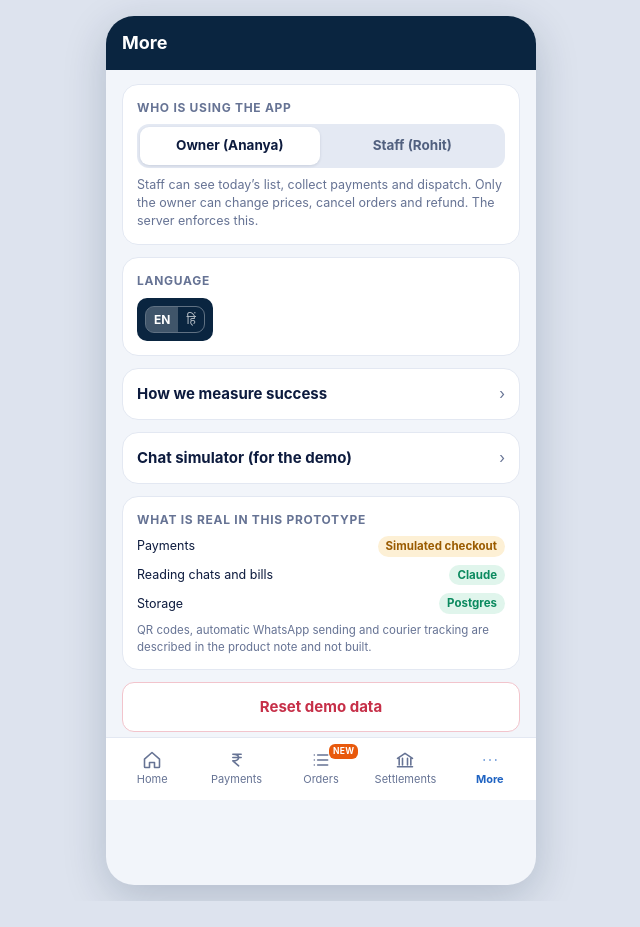
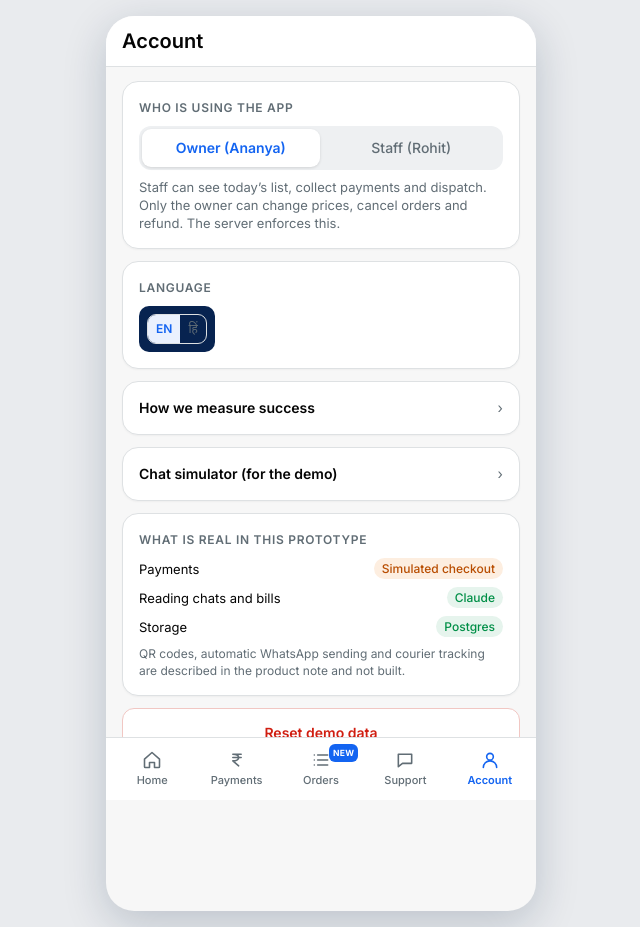
Before and after one commit to Rishka1820/Razorpay, a Next.js app: page /more in a window 1280 px wide. Shown: the whole page, without its empty margins (319-959 px from the left). Before the commit the page ends 901 px from the top, so only its background shows below. Built offline with nearby package versions, Linux system fonts and the light colour scheme; no server answers.

Commit message:
Restyle to a Razorpay-inspired look
White header, Inter, blue actions, bordered cards, navy amount summary,
bottom nav Home/Payments/Orders/Support/Account.

Co-Authored-By: Claude Sonnet 5.5 <noreply@anthropic.com>
Claude-Session: https://claude.ai/code/session_01GrNvj3K9LGR2spxvyYBbBh

```diff
--- a/app/c/[id]/page.js
+++ b/app/c/[id]/page.js
@@ -55,7 +55,7 @@ export default function CustomerPage({ params }) {
         <LangSwitch />
       </header>
       <main className="main" style={{ paddingBottom: 30 }}>
-        <div className="card col">
+        <div className="card col summary">
           {o.photo && <div className="photo"><img src={o.photo} alt="Your finished piece" /></div>}
           <div className="bold" style={{ fontSize: 17 }}>{o.item}</div>
           <div className="row between">
--- a/app/globals.css
+++ b/app/globals.css
@@ -1,27 +1,27 @@
 :root {
-  --navy: #0a2540;
-  --navy-2: #12335a;
-  --blue: #2f80ed;
-  --blue-d: #1f63c2;
-  --bg: #f2f5fa;
+  --navy: #072350;
+  --navy-2: #0d3278;
+  --blue: #1364f1;
+  --blue-d: #0e54cd;
+  --bg: #f7f7f7;
   --card: #ffffff;
-  --ink: #0d1b3e;
-  --muted: #667394;
-  --line: #e3e8f2;
-  --ok: #0b8a5f;
-  --ok-bg: #e0f5ec;
-  --warn: #9a5b00;
-  --warn-bg: #fdf0d5;
-  --bad: #c62f48;
-  --bad-bg: #fde6ea;
-  --info-bg: #e4eefe;
+  --ink: #050505;
+  --muted: #616d75;
+  --line: #dee1e3;
+  --ok: #008f47;
+  --ok-bg: #e6f4ed;
+  --warn: #b84d00;
+  --warn-bg: #fdeee0;
+  --bad: #d01e11;
+  --bad-bg: #fbe8e6;
+  --info-bg: #eaf1fe;
 }
 * { box-sizing: border-box; }
 html, body {
   margin: 0;
-  background: #dde3ee;
+  background: #e9ebee;
   color: var(--ink);
-  font: 15px/1.45 -apple-system, BlinkMacSystemFont, 'Segoe UI', Roboto, 'Noto Sans', 'Noto Sans Devanagari', sans-serif;
+  font: 400 14px/20px 'Inter Variable', Inter, -apple-system, 'Segoe UI', Roboto, 'Noto Sans', 'Noto Sans Devanagari', sans-serif;
   -webkit-tap-highlight-color: transparent;
 }
 a { color: inherit; text-decoration: none; }
@@ -42,89 +42,97 @@ h1, h2, h3, p { margin: 0; }
 }
 
 /* header + nav */
-.top { background: var(--navy); color: #fff; padding: 14px 16px 14px; display: flex; align-items: center; gap: 10px; position: sticky; top: 0; z-index: 20; }
-.top h1 { font-size: 18px; font-weight: 650; flex: 1; min-width: 0; overflow: hidden; text-overflow: ellipsis; white-space: nowrap; }
-.top .sub { font-size: 12px; opacity: 0.7; }
+.top { background: #fff; color: var(--ink); border-bottom: 1px solid var(--line); padding: 12px 16px; display: flex; align-items: center; gap: 10px; position: sticky; top: 0; z-index: 20; }
+.top h1 { font-size: 20px; line-height: 26px; font-weight: 600; flex: 1; min-width: 0; overflow: hidden; text-overflow: ellipsis; white-space: nowrap; }
+.top .sub { font-size: 12px; line-height: 17px; color: var(--muted); }
 .iconbtn { background: transparent; border: 0; color: inherit; padding: 6px; border-radius: 10px; display: grid; place-items: center; cursor: pointer; }
-.iconbtn:active { background: rgba(255, 255, 255, 0.12); }
+.iconbtn:active { background: #eef0f2; }
 .main { flex: 1; padding: 14px 16px 90px; display: flex; flex-direction: column; gap: 12px; }
 .nav { position: sticky; bottom: 0; z-index: 20; background: #fff; border-top: 1px solid var(--line); display: grid; grid-template-columns: repeat(5, 1fr); padding: 6px 4px calc(6px + env(safe-area-inset-bottom, 0px)); }
-.nav button, .nav a { background: none; border: 0; display: flex; flex-direction: column; align-items: center; gap: 2px; font-size: 11px; color: var(--muted); padding: 6px 0; position: relative; cursor: pointer; }
-.nav .on { color: var(--blue-d); font-weight: 650; }
-.nav .new { position: absolute; top: 0; left: calc(50% + 8px); background: #e8590c; color: #fff; font-size: 8.5px; font-weight: 700; padding: 1px 4px; border-radius: 6px; letter-spacing: 0.04em; }
+.nav button, .nav a { background: none; border: 0; display: flex; flex-direction: column; align-items: center; gap: 2px; font-size: 11px; line-height: 16px; font-weight: 500; color: var(--muted); padding: 6px 0; position: relative; cursor: pointer; }
+.nav .on { color: var(--blue); font-weight: 600; }
+.nav .new { position: absolute; top: 0; left: calc(50% + 8px); background: var(--blue); color: #fff; font-size: 8.5px; font-weight: 700; padding: 1px 4px; border-radius: 6px; letter-spacing: 0.04em; }
 
 /* cards */
-.card { background: var(--card); border: 1px solid var(--line); border-radius: 16px; padding: 14px; }
+.card { background: var(--card); border: 1px solid var(--line); border-radius: 16px; padding: 16px; box-shadow: 0 1px 2px rgba(5, 5, 5, 0.04); }
 .card.flat { border: 0; background: transparent; padding: 0; }
-.hero { background: linear-gradient(135deg, var(--navy), var(--navy-2)); color: #fff; border: 0; }
+.hero, .summary { background: linear-gradient(135deg, var(--navy), var(--navy-2)); color: #fff; border: 0; }
+.summary .muted, .summary .tiny.muted, .summary .small.muted, .summary .steplabels { color: rgba(255, 255, 255, 0.72); }
+.summary .big { color: #fff; }
+.summary [style*="var(--ok)"] { color: #5fe0a0 !important; }
+.summary .steps .seg1 { background: rgba(255, 255, 255, 0.2); }
+.summary .steps .seg1.paid { background: #3ed485; }
+.summary .steps .seg1.part::after { background: #3ed485; }
+.summary .steps .seg1.due { background: repeating-linear-gradient(45deg, #6f9df7, #6f9df7 6px, #9bbcfa 6px, #9bbcfa 12px); }
+.summary .note, .summary .pill { color: inherit; }
 .row { display: flex; align-items: center; gap: 10px; }
 .between { justify-content: space-between; }
 .col { display: flex; flex-direction: column; gap: 8px; }
 .grow { flex: 1; min-width: 0; }
 .muted { color: var(--muted); }
-.small { font-size: 12.5px; }
-.tiny { font-size: 11.5px; }
-.bold { font-weight: 650; }
-.big { font-size: 26px; font-weight: 700; letter-spacing: -0.01em; font-variant-numeric: tabular-nums; }
+.small { font-size: 13px; line-height: 18px; }
+.tiny { font-size: 12px; line-height: 17px; }
+.bold { font-weight: 600; }
+.big { font-size: 32px; line-height: 38px; font-weight: 700; letter-spacing: -0.01em; font-variant-numeric: tabular-nums; }
 .num { font-variant-numeric: tabular-nums; }
 .trunc { overflow: hidden; text-overflow: ellipsis; white-space: nowrap; }
-.sec { font-size: 12px; font-weight: 700; letter-spacing: 0.06em; text-transform: uppercase; color: var(--muted); padding: 6px 2px 0; display: flex; justify-content: space-between; align-items: center; }
+.sec { font-size: 12px; font-weight: 600; letter-spacing: 0.06em; text-transform: uppercase; color: var(--muted); padding: 6px 2px 0; display: flex; justify-content: space-between; align-items: center; }
 .divider { height: 1px; background: var(--line); border: 0; margin: 4px 0; }
 
 /* buttons */
-.btn { display: inline-flex; align-items: center; justify-content: center; gap: 8px; border: 0; border-radius: 12px; background: var(--blue); color: #fff; font-weight: 650; padding: 13px 16px; min-height: 46px; cursor: pointer; width: 100%; }
+.btn { display: inline-flex; align-items: center; justify-content: center; gap: 8px; border: 0; border-radius: 12px; background: var(--blue); color: #fff; font-weight: 600; font-size: 14px; line-height: 20px; padding: 14px 16px; min-height: 48px; cursor: pointer; width: 100%; }
 .btn:active { background: var(--blue-d); }
-.btn.ghost { background: #fff; color: var(--blue-d); border: 1px solid #c9d8f1; }
-.btn.soft { background: var(--info-bg); color: var(--blue-d); }
-.btn.danger { background: #fff; color: var(--bad); border: 1px solid #f2c4cc; }
+.btn.ghost { background: #fff; color: var(--blue); border: 1px solid var(--line); }
+.btn.soft { background: var(--info-bg); color: var(--blue); }
+.btn.danger { background: #fff; color: var(--bad); border: 1px solid #f1c7c3; }
 .btn.sm { padding: 8px 12px; min-height: 36px; width: auto; font-size: 13.5px; border-radius: 10px; }
 .btn[disabled] { opacity: 0.45; pointer-events: none; }
 .btnrow { display: flex; gap: 8px; }
 .btnrow > * { flex: 1; }
 
 /* pills */
-.pill { display: inline-flex; align-items: center; gap: 4px; padding: 2px 8px; border-radius: 999px; font-size: 11.5px; font-weight: 650; background: #eceff6; color: #3b4766; white-space: nowrap; }
+.pill { display: inline-flex; align-items: center; gap: 4px; padding: 2px 8px; border-radius: 999px; font-size: 12px; line-height: 17px; font-weight: 500; background: #eef0f2; color: #3c464c; white-space: nowrap; }
 .pill.ok { background: var(--ok-bg); color: var(--ok); }
 .pill.warn { background: var(--warn-bg); color: var(--warn); }
 .pill.bad { background: var(--bad-bg); color: var(--bad); }
-.pill.info { background: var(--info-bg); color: var(--blue-d); }
+.pill.info { background: var(--info-bg); color: var(--blue); }
 
 /* forms */
 .field { display: flex; flex-direction: column; gap: 5px; }
-.field label { font-size: 12.5px; font-weight: 650; color: #3b4766; display: flex; gap: 6px; align-items: center; }
-.field input, .field select, .field textarea { font: inherit; border: 1px solid #cfd8e8; border-radius: 10px; padding: 11px 12px; background: #fff; color: var(--ink); width: 100%; min-height: 44px; }
+.field label { font-size: 12px; line-height: 17px; font-weight: 500; color: var(--muted); display: flex; gap: 6px; align-items: center; }
+.field input, .field select, .field textarea { font: inherit; border: 1px solid var(--line); border-radius: 12px; padding: 11px 12px; background: #fff; color: var(--ink); width: 100%; min-height: 48px; font-size: 16px; line-height: 24px; }
 .field textarea { min-height: 120px; resize: vertical; }
-.field input:focus, .field select:focus, .field textarea:focus { outline: 2px solid #9ec2f8; border-color: var(--blue); }
+.field input:focus, .field select:focus, .field textarea:focus { outline: 2px solid #b9d1fb; border-color: var(--blue); }
 .grid2 { display: grid; grid-template-columns: 1fr 1fr; gap: 10px; }
-.seg { display: grid; grid-auto-flow: column; grid-auto-columns: 1fr; background: #e4e9f3; border-radius: 12px; padding: 3px; gap: 3px; }
-.seg button { border: 0; background: transparent; padding: 9px 6px; border-radius: 9px; font-weight: 650; color: #51607f; cursor: pointer; font-size: 13.5px; }
-.seg button.on { background: #fff; color: var(--ink); box-shadow: 0 1px 3px rgba(10, 37, 64, 0.12); }
+.seg { display: grid; grid-auto-flow: column; grid-auto-columns: 1fr; background: #eef0f2; border-radius: 12px; padding: 3px; gap: 3px; }
+.seg button { border: 0; background: transparent; padding: 9px 6px; border-radius: 9px; font-weight: 500; color: var(--muted); cursor: pointer; font-size: 14px; }
+.seg button.on { background: #fff; color: var(--blue); font-weight: 600; box-shadow: 0 1px 3px rgba(5, 5, 5, 0.12); }
 .ai { font-size: 10.5px; font-weight: 700; background: #efe7ff; color: #5b34b5; padding: 1px 6px; border-radius: 6px; }
 .choice { display: flex; gap: 10px; align-items: flex-start; border: 1px solid var(--line); background: #fff; border-radius: 12px; padding: 11px 12px; text-align: left; width: 100%; cursor: pointer; }
-.choice.on { border-color: var(--blue); background: #f2f7ff; outline: 1px solid var(--blue); }
+.choice.on { border-color: var(--blue); background: var(--info-bg); outline: 1px solid var(--blue); }
 .radio { width: 18px; height: 18px; border-radius: 50%; border: 2px solid #b7c3da; flex: none; margin-top: 2px; }
 .choice.on .radio { border: 5px solid var(--blue); }
 
 /* tiles */
 .tiles { display: grid; grid-template-columns: repeat(4, 1fr); gap: 8px; }
-.tile { background: #fff; border: 1px solid var(--line); border-radius: 14px; padding: 10px 2px 8px; display: flex; flex-direction: column; align-items: center; gap: 6px; font-size: 11.5px; font-weight: 600; color: #2a3a5f; position: relative; cursor: pointer; text-align: center; min-height: 74px; }
-.tile .ic { width: 34px; height: 34px; border-radius: 11px; background: var(--info-bg); display: grid; place-items: center; color: var(--blue-d); }
-.tile.hot { border-color: #f6c7a8; background: #fff8f3; }
-.tile.hot .ic { background: #ffe5d3; color: #c2410c; }
-.tile .tag { position: absolute; top: -7px; right: 6px; background: #e8590c; color: #fff; font-size: 9px; padding: 1px 6px; border-radius: 8px; font-weight: 700; letter-spacing: 0.04em; }
+.tile { background: #fff; border: 1px solid var(--line); border-radius: 14px; padding: 10px 2px 8px; display: flex; flex-direction: column; align-items: center; gap: 6px; font-size: 12px; line-height: 16px; font-weight: 500; color: var(--ink); position: relative; cursor: pointer; text-align: center; min-height: 74px; }
+.tile .ic { width: 36px; height: 36px; border-radius: 12px; background: var(--info-bg); display: grid; place-items: center; color: var(--blue-d); }
+.tile.hot { border-color: #b9d1fb; background: #f5f9ff; }
+.tile.hot .ic { background: var(--blue); color: #fff; }
+.tile .tag { position: absolute; top: -7px; right: 6px; background: var(--blue); color: #fff; font-size: 9px; padding: 1px 6px; border-radius: 8px; font-weight: 700; letter-spacing: 0.04em; }
 
 /* order rows */
 .orow { display: flex; gap: 10px; align-items: center; background: #fff; border: 1px solid var(--line); border-radius: 14px; padding: 12px; width: 100%; text-align: left; cursor: pointer; }
-.orow:active { background: #f7f9fd; }
+.orow:active { background: #f7f7f7; }
 .avatar { width: 38px; height: 38px; border-radius: 12px; background: var(--info-bg); color: var(--blue-d); display: grid; place-items: center; font-weight: 700; flex: none; }
 .amt { text-align: right; font-weight: 700; font-variant-numeric: tabular-nums; }
 
 /* progress */
 .steps { display: grid; gap: 4px; }
-.steps .seg1 { height: 8px; border-radius: 6px; background: #e4e9f3; position: relative; overflow: hidden; }
+.steps .seg1 { height: 8px; border-radius: 6px; background: #e6e8ea; position: relative; overflow: hidden; }
 .steps .seg1.paid { background: var(--ok); }
 .steps .seg1.part::after { content: ''; position: absolute; inset: 0; width: var(--w); background: var(--ok); }
-.steps .seg1.due { background: repeating-linear-gradient(45deg, #8bb7f5, #8bb7f5 6px, #b5d1f8 6px, #b5d1f8 12px); }
+.steps .seg1.due { background: repeating-linear-gradient(45deg, #86adf8, #86adf8 6px, #b3cdfb 6px, #b3cdfb 12px); }
 .steplabels { display: grid; gap: 4px; font-size: 11px; color: var(--muted); }
 .steplabels div { overflow: hidden; text-overflow: ellipsis; white-space: nowrap; }
 
@@ -143,22 +151,22 @@ h1, h2, h3, p { margin: 0; }
 .grab { width: 40px; height: 4px; background: #c4cee3; border-radius: 4px; margin: 4px auto 2px; flex: none; }
 .sheet h2 { font-size: 18px; }
 
-.toast { position: fixed; left: 50%; bottom: 90px; transform: translateX(-50%); background: #14213d; color: #fff; padding: 10px 16px; border-radius: 12px; z-index: 80; max-width: 380px; width: max-content; font-size: 14px; box-shadow: 0 6px 20px rgba(0, 0, 0, 0.25); }
+.toast { position: fixed; left: 50%; bottom: 90px; transform: translateX(-50%); background: #050505; color: #fff; padding: 10px 16px; border-radius: 12px; z-index: 80; max-width: 380px; width: max-content; font-size: 14px; box-shadow: 0 6px 20px rgba(0, 0, 0, 0.25); }
 
-.fab { position: sticky; bottom: 76px; align-self: flex-end; margin-right: 16px; margin-top: -60px; z-index: 15; background: var(--blue); color: #fff; border: 0; border-radius: 16px; padding: 14px 18px; font-weight: 700; display: flex; gap: 8px; align-items: center; box-shadow: 0 8px 20px rgba(31, 99, 194, 0.4); cursor: pointer; }
+.fab { position: sticky; bottom: 76px; align-self: flex-end; margin-right: 16px; margin-top: -60px; z-index: 15; background: var(--blue); color: #fff; border: 0; border-radius: 16px; padding: 14px 18px; font-weight: 600; display: flex; gap: 8px; align-items: center; box-shadow: 0 8px 20px rgba(19, 100, 241, 0.35); cursor: pointer; }
 
 .photo { width: 100%; aspect-ratio: 4 / 3; border-radius: 12px; background: repeating-linear-gradient(135deg, #e6ebf5, #e6ebf5 10px, #eef2fa 10px, #eef2fa 20px); display: grid; place-items: center; color: #7b88a6; font-size: 13px; overflow: hidden; }
 .photo img { width: 100%; height: 100%; object-fit: cover; }
 .linkbox { background: #fff; border: 1px dashed #aebfdc; border-radius: 12px; padding: 10px 12px; font-size: 12.5px; word-break: break-all; color: #38476b; }
-.note { border-radius: 12px; padding: 10px 12px; font-size: 13px; background: var(--info-bg); color: #1b3d73; }
-.note.warn { background: var(--warn-bg); color: #6b4200; }
-.note.bad { background: var(--bad-bg); color: #8a1f33; }
-.note.ok { background: var(--ok-bg); color: #075c3f; }
+.note { border-radius: 12px; padding: 10px 12px; font-size: 13px; line-height: 18px; background: var(--info-bg); color: #0b3a8c; }
+.note.warn { background: var(--warn-bg); color: #8a3b00; }
+.note.bad { background: var(--bad-bg); color: #9a1a10; }
+.note.ok { background: var(--ok-bg); color: #00632f; }
 .demo-bar { background: #fff4d6; color: #6b4200; font-size: 12px; padding: 7px 14px; display: flex; justify-content: space-between; gap: 8px; align-items: center; }
 .demo-bar a { text-decoration: underline; font-weight: 650; }
-.langs { display: inline-flex; border: 1px solid rgba(255, 255, 255, 0.35); border-radius: 9px; overflow: hidden; }
-.langs button { background: transparent; border: 0; color: #fff; padding: 4px 8px; font-size: 12px; cursor: pointer; opacity: 0.7; }
-.langs button.on { background: rgba(255, 255, 255, 0.22); opacity: 1; font-weight: 700; }
+.langs { display: inline-flex; border: 1px solid var(--line); border-radius: 9px; overflow: hidden; }
+.langs button { background: transparent; border: 0; color: var(--muted); padding: 4px 8px; font-size: 12px; cursor: pointer; }
+.langs button.on { background: var(--info-bg); color: var(--blue); font-weight: 600; }
 .spin { width: 18px; height: 18px; border-radius: 50%; border: 3px solid rgba(255, 255, 255, 0.4); border-top-color: #fff; animation: sp 0.8s linear infinite; }
 @keyframes sp { to { transform: rotate(360deg); } }
 .empty { text-align: center; padding: 28px 12px; color: var(--muted); }
--- a/app/layout.js
+++ b/app/layout.js
@@ -1,3 +1,4 @@
+import '@fontsource-variable/inter';
 import './globals.css';
 import { Providers } from '@/components/kit';
 
@@ -6,7 +7,7 @@ export const metadata = {
   description: 'Concept prototype: made-to-order sellers collect the correct amount due, with customer-approved changes.',
 };
 
-export const viewport = { width: 'device-width', initialScale: 1, viewportFit: 'cover', themeColor: '#0a2540' };
+export const viewport = { width: 'device-width', initialScale: 1, viewportFit: 'cover', themeColor: '#ffffff' };
 
 export default function RootLayout({ children }) {
   return (
--- a/app/more/page.js
+++ b/app/more/page.js
@@ -22,7 +22,7 @@ export default function More() {
   }
 
   return (
-    <Shell active="more" title={t('More')}>
+    <Shell active="more" title={t('Account')}>
       <div className="card col">
         <div className="sec" style={{ padding: 0 }}><span>{t('Who is using the app')}</span></div>
         <div className="seg">
--- a/app/orders/[id]/page.js
+++ b/app/orders/[id]/page.js
@@ -70,7 +70,7 @@ export default function OrderPage({ params }) {
       )}
 
       {/* money */}
-      <div className="card col">
+      <div className="card col summary">
         <div className="row between" style={{ alignItems: 'flex-start' }}>
           <div>
             <div className="tiny muted">{t('Agreed total')}{o.versions.filter((v) => v.status === 'accepted').length > 1 ? ` · v${Math.max(...o.versions.filter((v) => v.status === 'accepted').map((v) => v.n))}` : ''}</div>
--- a/app/page.js
+++ b/app/page.js
@@ -54,7 +54,7 @@ export default function Home() {
         ))}
       </div>
 
-      <div className="card" style={{ borderColor: '#f6c7a8', background: '#fffaf6' }}>
+      <div className="card" style={{ borderColor: '#b9d1fb', background: '#f5f9ff' }}>
         <div className="row between">
           <div>
             <div className="bold">{t('To collect today')}</div>
--- a/components/kit.js
+++ b/components/kit.js
@@ -113,8 +113,8 @@ export function Shell({ title, sub, back, right, active, nav = true, children })
           <Link href="/" className={active === 'home' ? 'on' : ''}><Icon n="home" />{t('Home')}</Link>
           <button onClick={() => stub('Payments')}><Icon n="rupee" />{t('Payments')}</button>
           <Link href="/orders" className={active === 'orders' ? 'on' : ''}><Icon n="list" />{t('Orders')}<span className="new">NEW</span></Link>
-          <button onClick={() => stub('Settlements')}><Icon n="bank" />{t('Settlements')}</button>
-          <Link href="/more" className={active === 'more' ? 'on' : ''}><Icon n="more" />{t('More')}</Link>
+          <button onClick={() => stub('Support')}><Icon n="chat" />{t('Support')}</button>
+          <Link href="/more" className={active === 'more' ? 'on' : ''}><Icon n="user" />{t('Account')}</Link>
         </nav>
       )}
     </div>
```
Also changed, not shown: package.json (+6 -1 lines), lib/hi.js, 1 other file (tests, documents, lock files or other folders).
